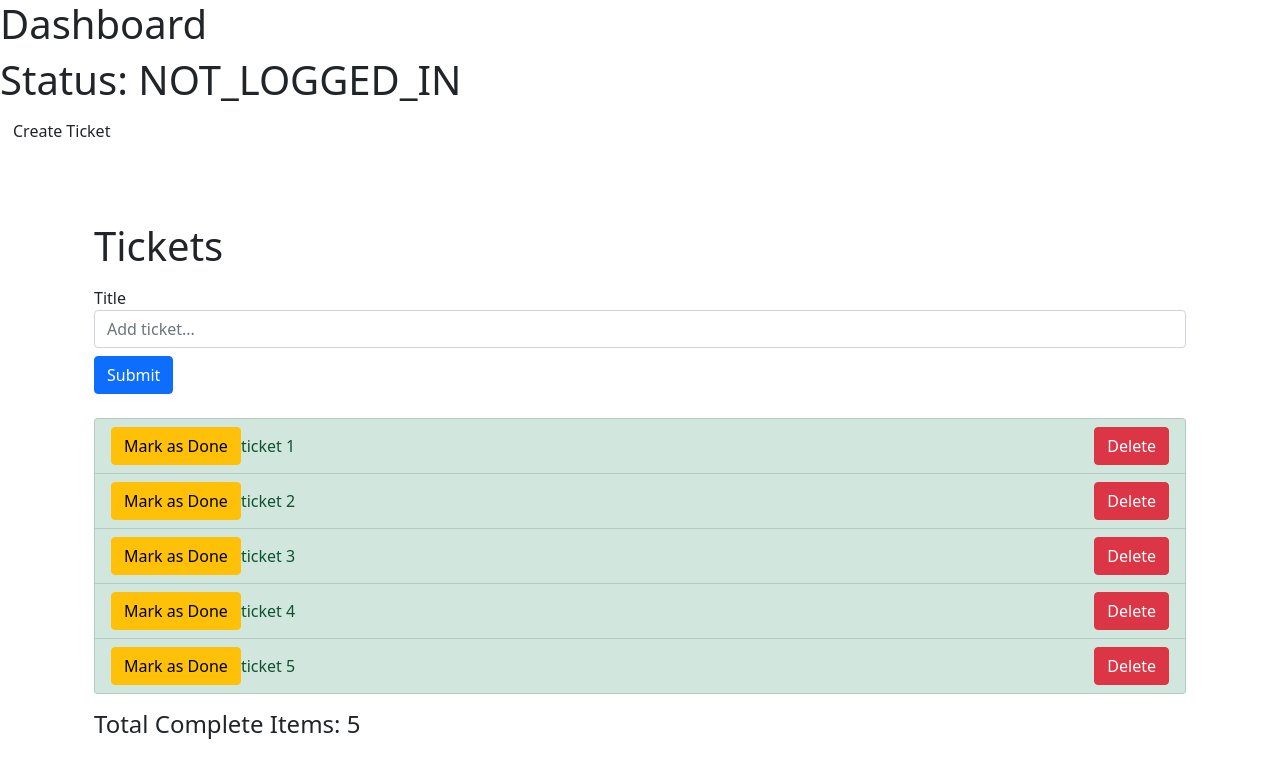
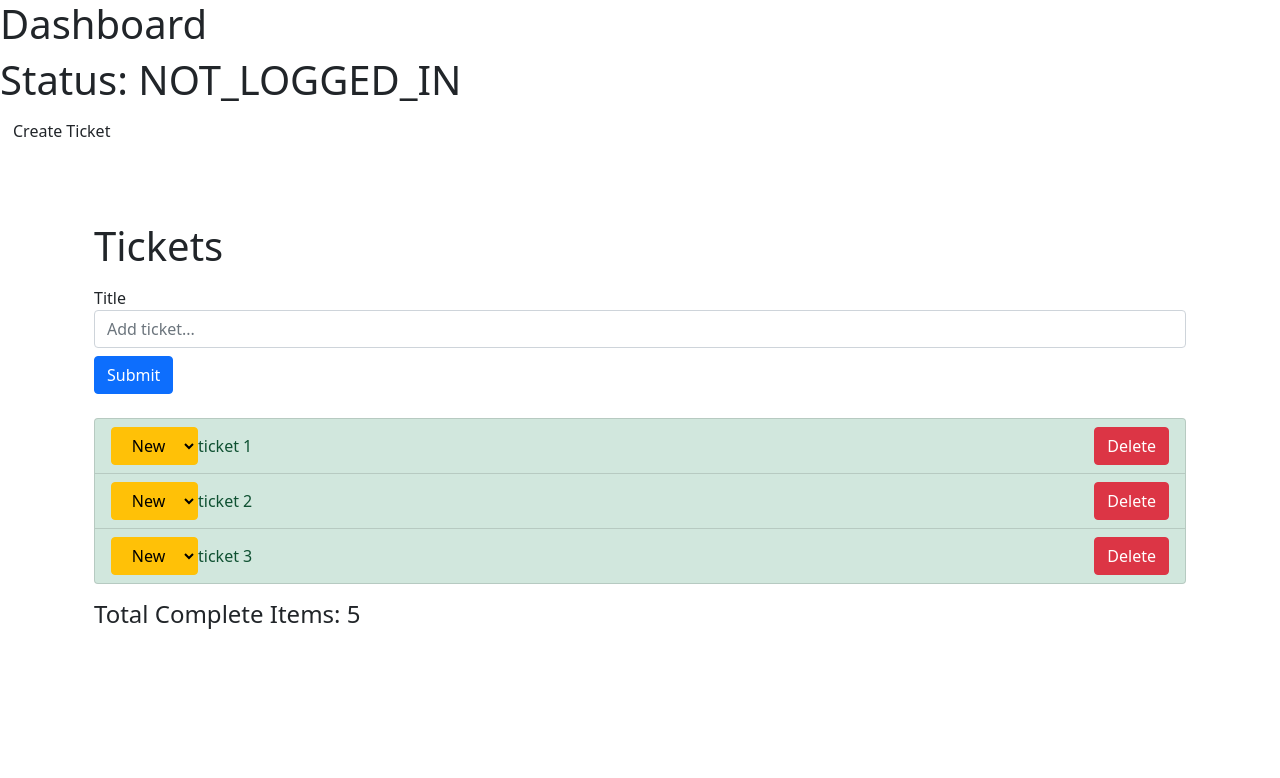
Before and after one commit to cameronmatt/repely-frontend, a React (Create React App) app: page /dashboard in a window 1280 px wide. Shown: the top 778 px of the page. Built offline with nearby package versions, Linux system fonts and the light colour scheme; no server answers.

Commit message:
Trying to toggle status but haveing trouble

```diff
--- a/src/components/Ticket.js
+++ b/src/components/Ticket.js
@@ -1,15 +1,32 @@
 import React from 'react';
+import { useDispatch } from 'react-redux';
+import { toggleStatus } from '../redux/ticketSlice';
 
 const Ticket = ({ id, title, status }) => {
+
+    const dispatch = useDispatch()
+
+    const handleStatusClick	 = () => {
+		dispatch(
+			// toggleStatus({ id: id, status: option.value})
+            toggleStatus({ id: id})
+		)
+	}
+
     return (
 		<li className={`list-group-item ${status && 'list-group-item-success'}`}>
 			<div className='d-flex justify-content-between'>
 				<span className='d-flex align-items-center'>
-					<button
-						type='checkbox'
+					<select
+						// type='checkbox'
 						className='btn btn-warning'
-						checked={status}>Mark as Done
-					</button>
+						// value={option.value}
+                        onChange={handleStatusClick}
+                        >Change Status
+                        <option value="new">New</option>
+                        <option value="wip">WIP</option>
+                        <option value="done">Done</option>
+					</select>
 					{title}
 				</span>
 				<button className='btn btn-danger'>Delete</button>
--- a/src/components/TicketList.js
+++ b/src/components/TicketList.js
@@ -1,15 +1,11 @@
 import React, { useEffect } from 'react';
 import Ticket from './Ticket';
+import { useSelector } from 'react-redux';
 
 const TicketList = () => {
 
-    const tickets = [
-        { id: 1, title: 'ticket 1', status: 'new'},
-        { id: 2, title: 'ticket 2', status: 'new'},
-        { id: 3, title: 'ticket 3', status: 'new'},
-        { id: 4, title: 'ticket 4', status: 'new'},
-        { id: 5, title: 'ticket 5', status: 'done'},
-    ]
+    const tickets = useSelector((state) => state.tickets);
+	// This where I will need to filter my lists ^^^
 
     return (
 		<ul className='list-group'>
--- a/src/redux/ticketSlice.js
+++ b/src/redux/ticketSlice.js
@@ -5,9 +5,7 @@ const ticketSlice = createSlice({
     initialState: [
         { id: 1, title: 'ticket 1', status: 'new'},
         { id: 2, title: 'ticket 2', status: 'new'},
-        { id: 3, title: 'ticket 3', status: 'new'},
-        { id: 4, title: 'ticket 4', status: 'new'},
-        { id: 5, title: 'ticket 5', status: 'done'},
+        { id: 3, title: 'ticket 3', status: 'done'},
     ],
     reducers: {
         addTicket: (state, action) => {
@@ -17,10 +15,20 @@ const ticketSlice = createSlice({
                 status: 'new',
             };
             state.push(newTicket);
+        },
+        toggleStatus: (state, action) => {
+            const index = state.findIndex(
+                (ticket) => ticket.id ===action.payload.id
+                );
+                state[index].status = action.payload.status
         }
+
     }
 })
 
-export const { addTicket } = ticketSlice.actions;
+export const {
+    addTicket,
+    toggleStatus,
+ } = ticketSlice.actions;
 
 export default ticketSlice.reducer;
```
